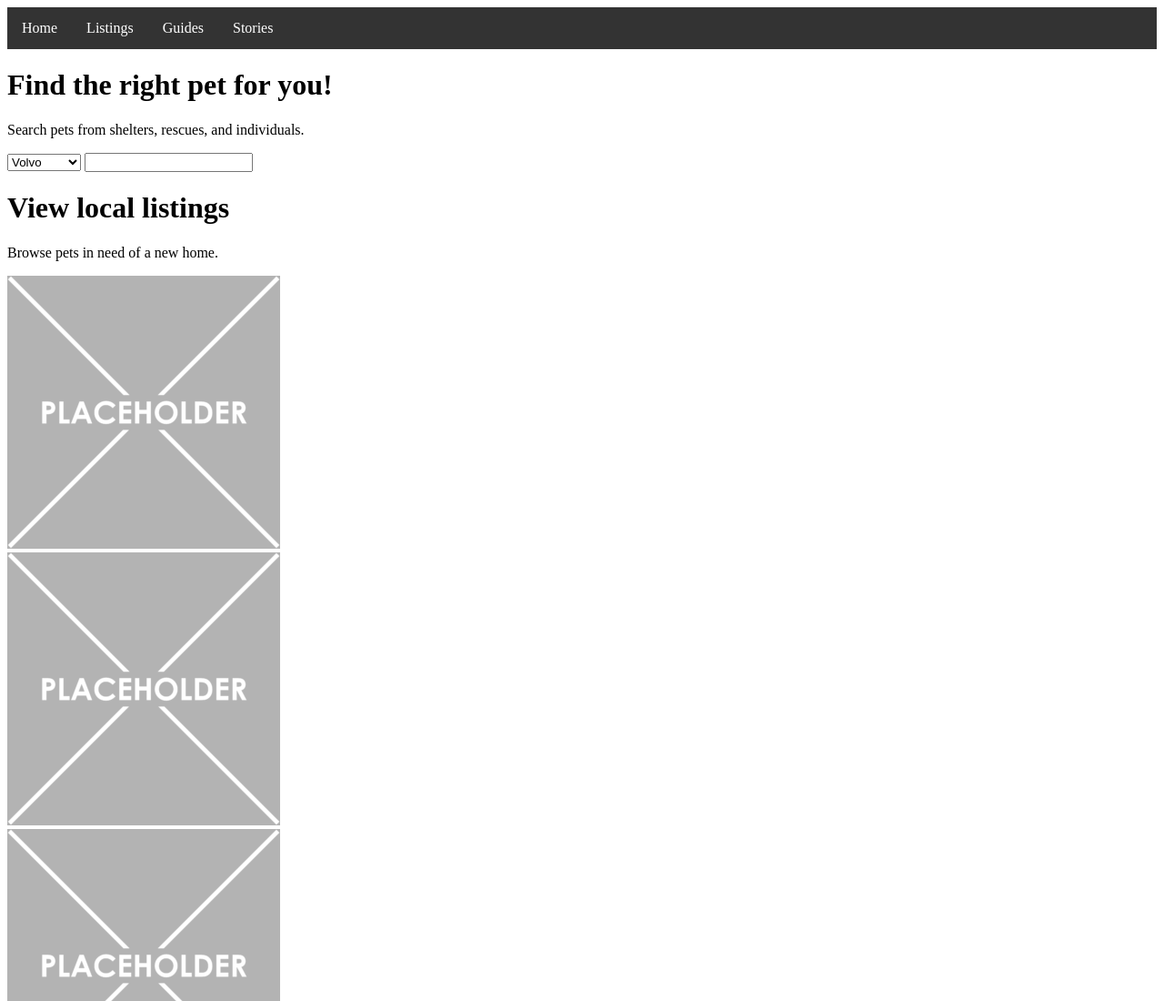
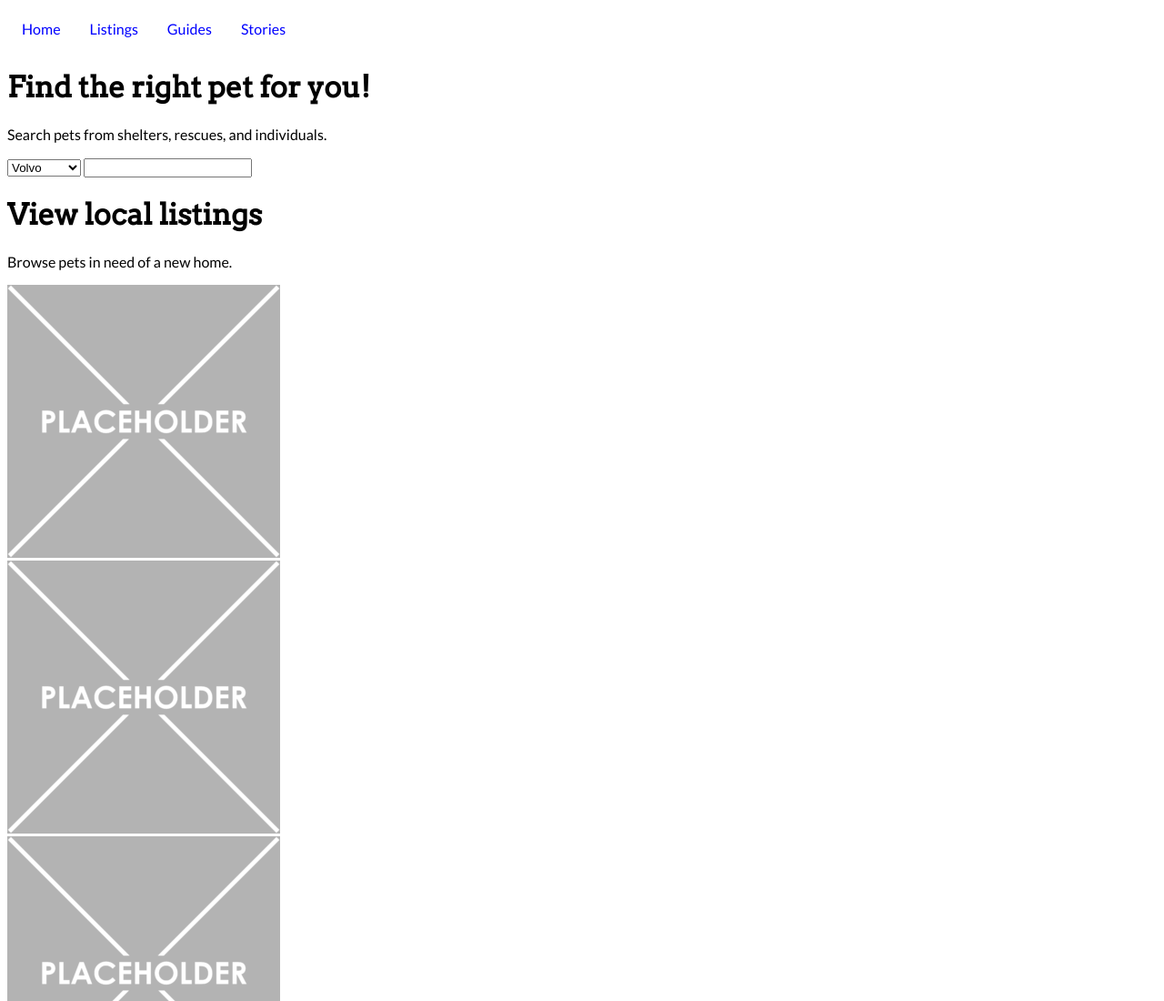
Before and after one commit to thepetproject2025/thepetproject2025, a plain HTML site: page index.html in a window 1280 px wide. Shown: the top 1100 px of the page at 91% size. Drawn offline with Linux system fonts and the light colour scheme.

Commit message:
Revision

```diff
--- a/index.html
+++ b/index.html
@@ -2,12 +2,29 @@
 <html>
 <head>
 <style>
+    @font-face {
+        font-family: "Lato";
+        src: url(Lato-Regular.ttf);
+    }
+
+    @font-face {
+        font-family: "Arvo";
+        src: url(Arvo-Regular.ttf);
+    }
+
+    body {
+        font-family: "Lato", sans-serif;
+    }
+
+    h1 {
+        font-family: "Arvo", serif;
+    }
+
     #nav {
         list-style-type: none;
         margin: 0;
         padding: 0;
         overflow: hidden;
-        background-color: #333;
     }
 
     #nav li {
@@ -16,18 +33,18 @@
 
     #nav li a {
         display: block;
-        color: white;
+        color: blue;
         text-align: center;
         padding: 14px 16px;
         text-decoration: none;
     }
 
     #nav li a:hover:not(.active) {
-        background-color: #111;
+        background-color: silver;
     }
 
     .active {
-        background-color: #04AA6D;
+        background-color: red;
     }
 </style>
 </head>
```
Also changed, not shown: Arvo-Bold.ttf (added), Arvo-Regular.ttf (added), Lato-Bold.ttf (added), Lato-Italic.ttf (added), Lato-Light.ttf (added), Lato-LightItalic.ttf (added), Lato-Regular.ttf (added).
